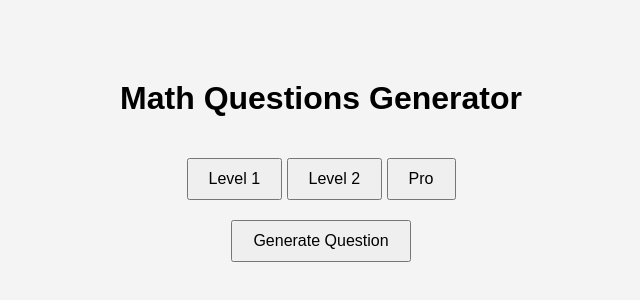
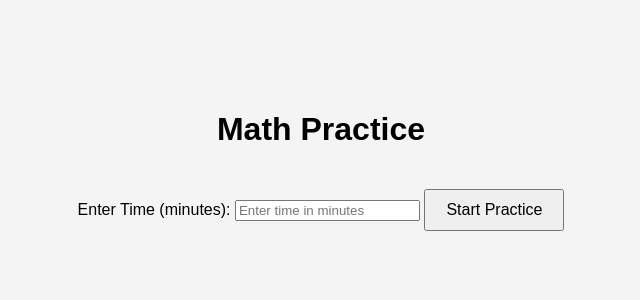
Before and after one commit to Teja1995/Teja1995.github.io, a plain HTML site: page index.html in a window 1280 px wide. Shown: the part 240-540 px from the top of the page, without its empty margins (319-959 px from the left). Drawn offline with Linux system fonts and the light colour scheme.

Commit message:
index.html
New interface

```diff
--- a/index.html
+++ b/index.html
@@ -3,21 +3,15 @@
 <head>
     <meta charset="UTF-8">
     <meta name="viewport" content="width=device-width, initial-scale=1.0">
-    <title>Math Questions Generator</title>
+    <title>Math Practice</title>
     <link rel="stylesheet" href="styles.css">
 </head>
 <body>
     <div class="container">
-        <h1>Math Questions Generator</h1>
-        <div class="tabs">
-            <button onclick="changeLevel(1)">Level 1</button>
-            <button onclick="changeLevel(2)">Level 2</button>
-            <button onclick="changeLevel('pro')">Pro</button>
-        </div>
-        <div id="question-container">
-            <!-- Questions will be inserted here dynamically -->
-        </div>
-        <button onclick="generateQuestion()">Generate Question</button>
+        <h1>Math Practice</h1>
+        <label for="timeInput">Enter Time (minutes):</label>
+        <input type="number" id="timeInput" min="1" placeholder="Enter time in minutes">
+        <button onclick="startPractice()">Start Practice</button>
     </div>
     <script src="script.js"></script>
 </body>
```
